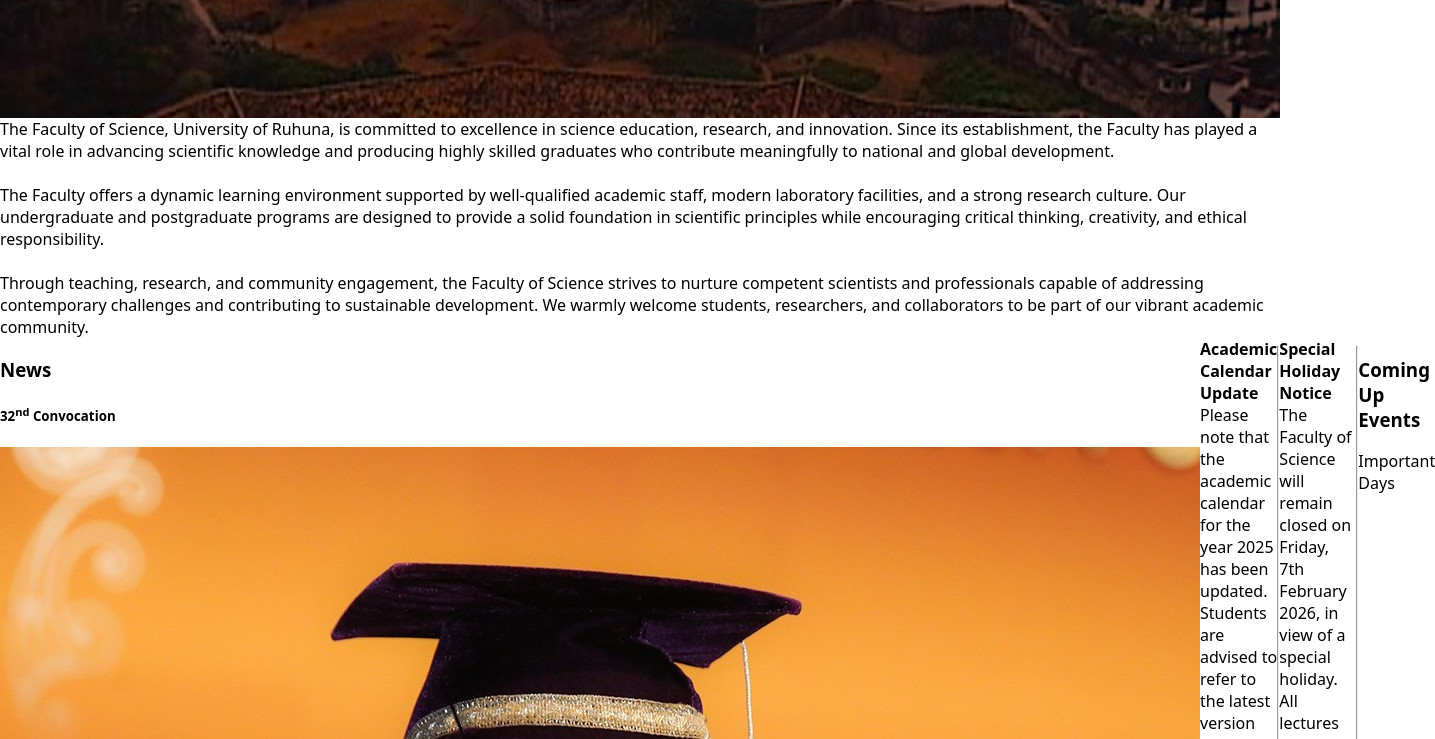
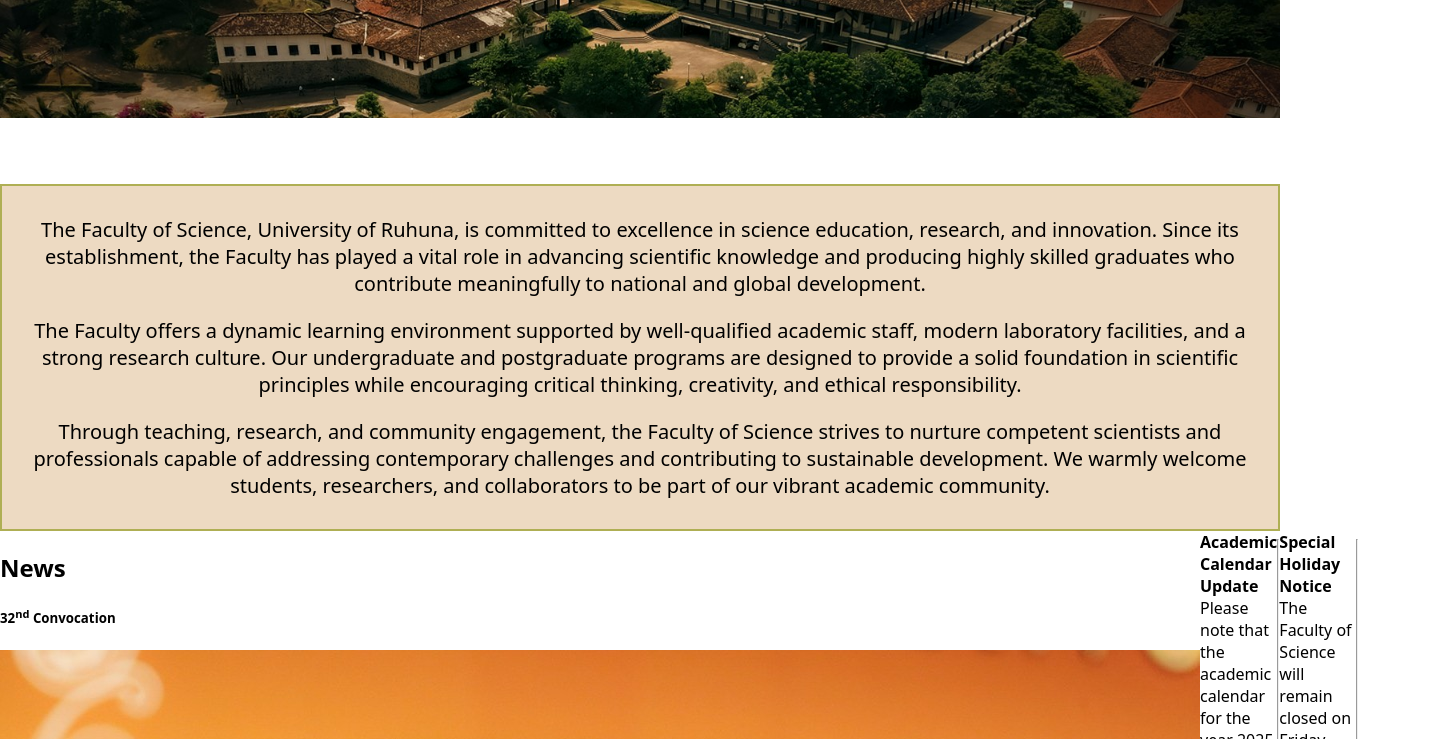
Before and after one commit to OkithM/UOR_FOS, a plain HTML site: page news/news.html in a window 1280 px wide. Shown: the part 282-1021 px from the top of the page, 1435 px wide, since content can reach past the window. Drawn offline with Linux system fonts and the light colour scheme.

Commit message:
events added

```diff
--- a/news/news.css
+++ b/news/news.css
@@ -9,7 +9,7 @@ body {
     padding: 0;
 }
 #landing {
-    background-image: url(./1.jpg);
+    background-image: url(./ruhuna.jpg);
     background-repeat: no-repeat;
     background-size: cover;
     display: flex;
@@ -54,3 +54,18 @@ body {
     margin: 5px;
     z-index: 10;
 }
+.container {
+    max-width: 1200px;
+    margin: auto;
+}
+#p{
+    text-align: justify;
+}
+.intro{
+    border: 2px solid rgb(175, 175, 84);
+    padding: 10px;
+    text-align: center;
+    font-size: 20px;
+    font-family: 'Courier New', Courier, monospace;
+    background-color: rgb(237, 218, 194);
+}
--- a/news/news.html
+++ b/news/news.html
@@ -18,32 +18,28 @@
         </div>
     </section>
     <main id="cont">
+        <br><br><br>
         <div class="intro">
-            <div class="dept-middle">
+            <p>
                 The Faculty of Science, University of Ruhuna, is committed to excellence in science education, research,
-                and
-                innovation. Since its establishment, the Faculty has played a vital role in advancing scientific
-                knowledge and
-                producing highly skilled graduates who contribute meaningfully to national and global development.
-                <br><br>
-                The Faculty offers a dynamic learning environment supported by well-qualified academic staff, modern
-                laboratory
-                facilities, and a strong research culture. Our undergraduate and postgraduate programs are designed to
-                provide a
-                solid foundation in scientific principles while encouraging critical thinking, creativity, and ethical
+                and innovation. Since its establishment, the Faculty has played a vital role in advancing scientific
+                knowledge and producing highly skilled graduates who contribute meaningfully to national and global development.
+            </p>
+            <p>
+                The Faculty offers a dynamic learning environment supported by well-qualified academic staff, modern laboratory facilities, and a strong research culture. Our undergraduate and postgraduate programs are designed to
+                provide a solid foundation in scientific principles while encouraging critical thinking, creativity, and ethical
                 responsibility.
-                <br><br>
-                Through teaching, research, and community engagement, the Faculty of Science strives to nurture
-                competent scientists
-                and professionals capable of addressing contemporary challenges and contributing to sustainable
+            </p>
+            <p class="justify-text"> Through teaching, research, and community engagement, the Faculty of Science
+                strives to nurture
+             competent scientists and professionals capable of addressing contemporary challenges and contributing to sustainable
                 development. We
                 warmly welcome students, researchers, and collaborators to be part of our vibrant academic community.
-
-            </div>
+            </p>
         </div>
         <div id="news_and_announcements">
             <div id="news">
-                <h3>News</h3>
+                <h2>News</h2>
                 <div id="news1">
                     <div class="news-item">
                         <h5>32<sup>nd</sup> Convocation</h5>
@@ -113,14 +109,17 @@
                 All lectures and practical sessions scheduled for the day are cancelled
             </div>
             <hr>
-            <div id="special">
-                <h3>Coming Up Events</h3>
-                <div id="dates">Important Days
 
         </div>
+        <div class="events-section">
+            <h2>Coming Up Events</h2>
+            <h3>Important Dates</h3>
+            <div class="calendar-grid">
+                <div><img src="calendar.avif" alt="Calendar"></div>
+                <div><img src="calendar.avif" alt="Calendar"></div>
+                <div><img src="calendar.avif" alt="Calendar"></div>
+                <div><img src="calendar.avif" alt="Calendar"></div>
             </div>
-        </div>
-
             <script>
                 fetch('./../menu.html')
                     .then(response => response.text())
```
Also changed, not shown: news/1.jpg (deleted), news/calendar.avif (added), news/ruhuna.jpg (added). Lines whose indentation alone changed are shown as unchanged.
